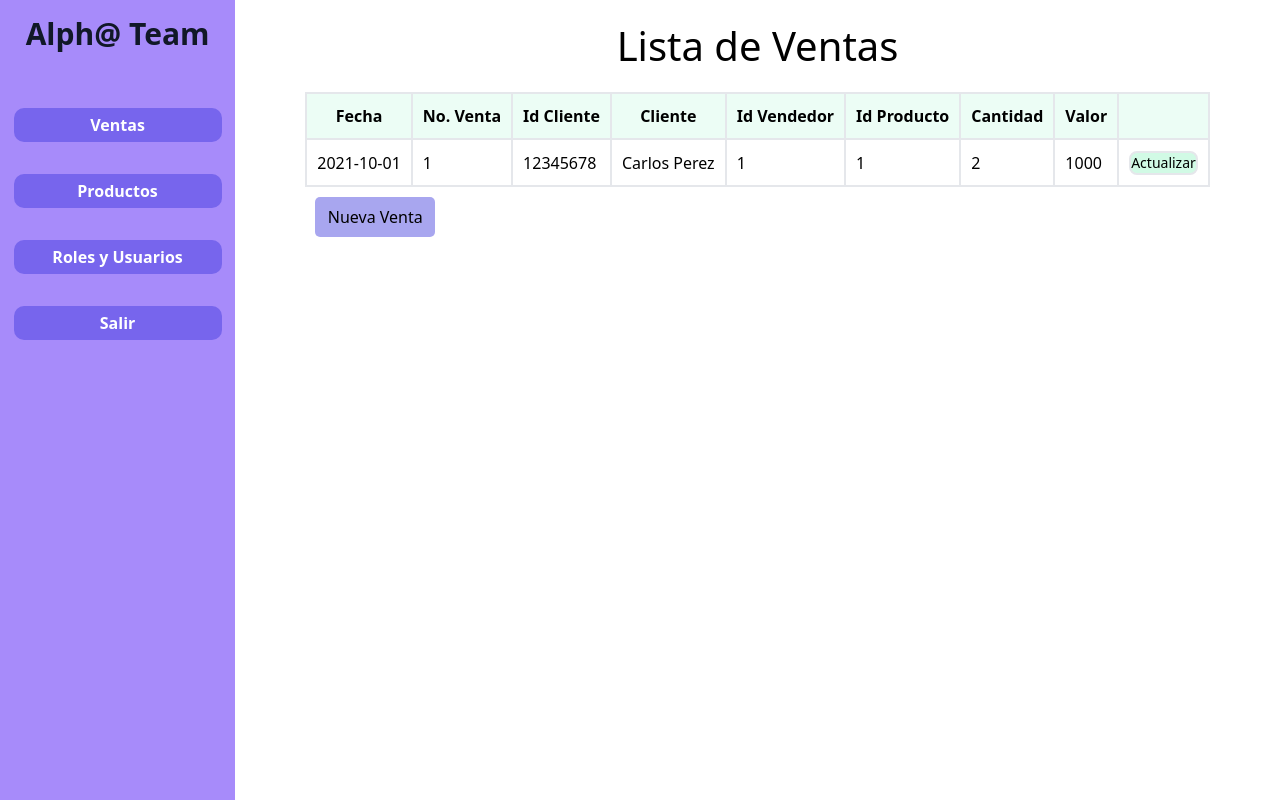
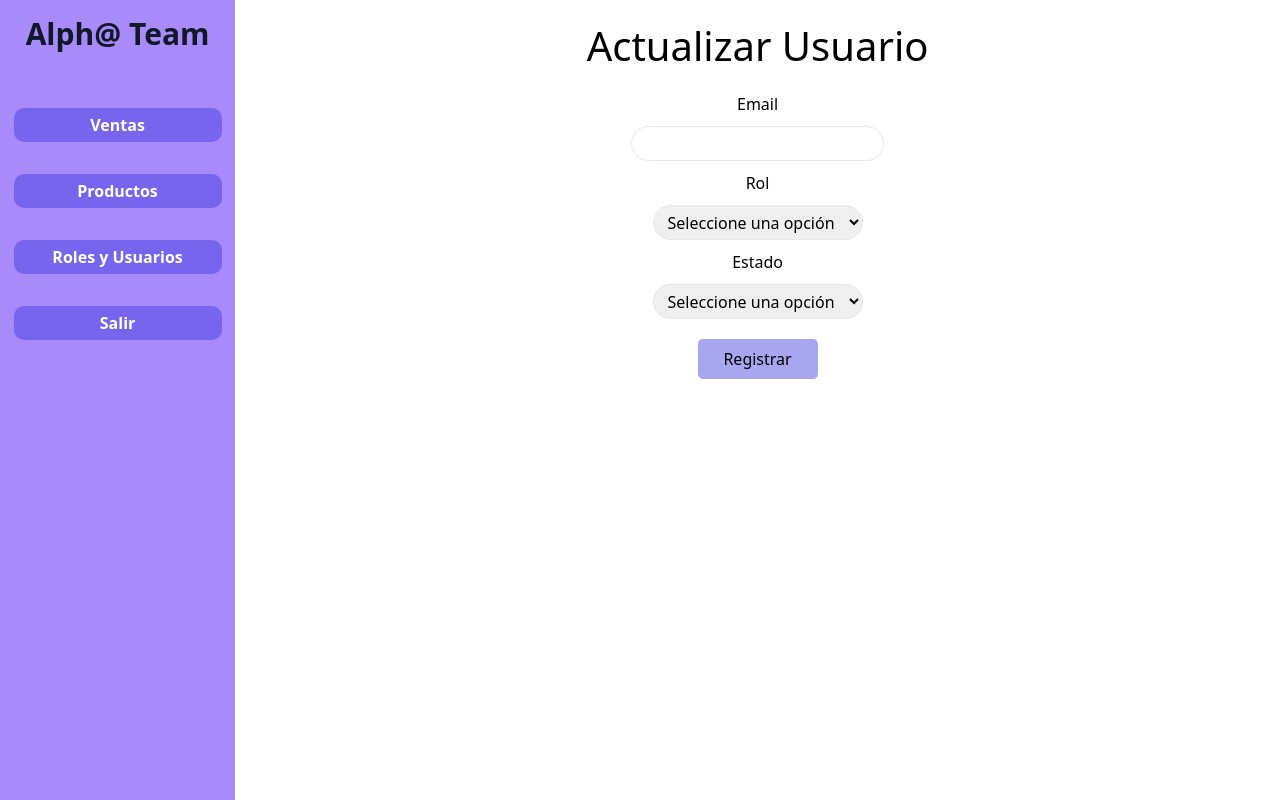
Before and after one commit to crealpe/Mision-Tic-Cliclo-3-alph-, a React (Create React App) app: page /menu/actualizar-usuario in a window 1280 px wide. Built offline with nearby package versions, Linux system fonts and the light colour scheme.

Commit message:
Actualizar usuario cambios Leidy

```diff
--- a/src/App.jsx
+++ b/src/App.jsx
@@ -1,9 +1,8 @@
 import 'styles/styles.css';
-import ActualizarUsuario from 'pages/ActualizarUsuario';
+import ActualizarUsuario from 'pages/Menu/ActualizarUsuario';
 import Index from 'pages/Index';
 import Registro from 'pages/Registro';
 import IndexM from 'pages/Menu/Index';
-import Rol from 'pages/Menu/Rol';
 import Producto from 'pages/Menu/Producto';
 import { BrowserRouter as Router, Switch, Route } from 'react-router-dom';
 import Layout from 'layouts/Layout';
@@ -14,11 +13,11 @@ function App() {
     <div>
       <Router>
         <Switch>
-          <Route path={['/menu','/menu/rol','/menu/producto']}>
+          <Route path={['/menu','/menu/actualizar-usuario','/menu/producto']}>
             <LayoutMenu>
               <Switch>
-                <Route path='/menu/rol'>
-                  <Rol />
+                <Route path='/menu/actualizar-usuario'>
+                  <ActualizarUsuario />
                 </Route>
                 <Route path='/menu/producto'>
                   <Producto />
@@ -28,11 +27,6 @@ function App() {
                 </Route>
               </Switch>
             </LayoutMenu>
-          </Route>
-          <Route path="/actualizar-usuario">
-            <Layout>
-              <ActualizarUsuario />
-            </Layout>
           </Route>
           <Route path={['/','/registro']}>
             <Layout>
--- a/src/components/Sidebar.jsx
+++ b/src/components/Sidebar.jsx
@@ -20,7 +20,7 @@ const Sidebar = () => {
                     </Link>
                 </li>
                 <li>
-                    <Link to= '/menu/rol'>
+                    <Link to= '/menu/actualizar-usuario'>
                     <button className="botonGenerico secondaryButton my-4 w-52">Roles y Usuarios</button>
                     </Link>
                 </li>
--- a/src/pages/ActualizarUsuario.jsx
+++ b/src/pages/Menu/ActualizarUsuario.jsx
@@ -7,25 +7,25 @@ class ActualizarUsuario extends React.Component {
         <h2 className="titulo">Actualizar Usuario</h2>
         <form>
           <div className="contenido">
-            <div>
+
               <label className="label">Email</label>
               <input type="email" className="input"/>
-            </div>
-            <div>
+
               <label className="label">Rol</label>
-              <select className="input appearance-none">
+              <select className="input" defaultValue="0">
+                <option value="0" disabled>Seleccione una opción</option>
                 <option value="vendedor">Vendedor</option>
                 <option value="administrador">Administrador</option>
               </select>
-            </div>
-            <div>
+
               <label className="label">Estado</label>
-              <select className="input appearance-none">
+              <select className="input" defaultValue="0">
+              <option value="0" disabled>Seleccione una opción</option>
                 <option value="pendiente">Pendiente</option>
                 <option value="autorizado">Autorizado</option>
                 <option value="no_autorizado">No Autorizado</option>
               </select>
-            </div>
+
             <input className="botoninicio" type="submit" value="Registrar" />
           </div>
         </form>
--- a/src/pages/Menu/Rol.jsx
+++ /dev/null
@@ -1,11 +0,0 @@
-import React from 'react'
-
-const Rol = () => {
-    return (
-        <div>
-            roles
-        </div>
-    )
-}
-
-export default Rol
```
